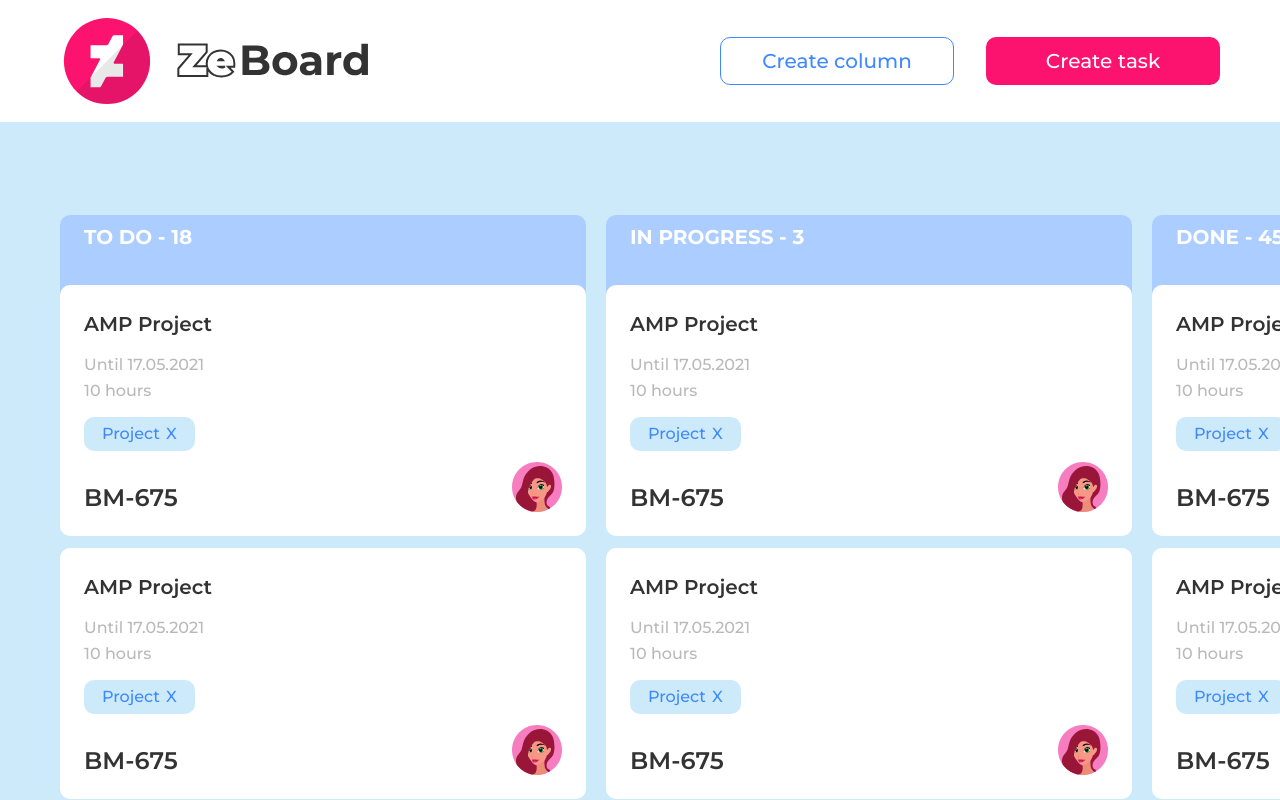
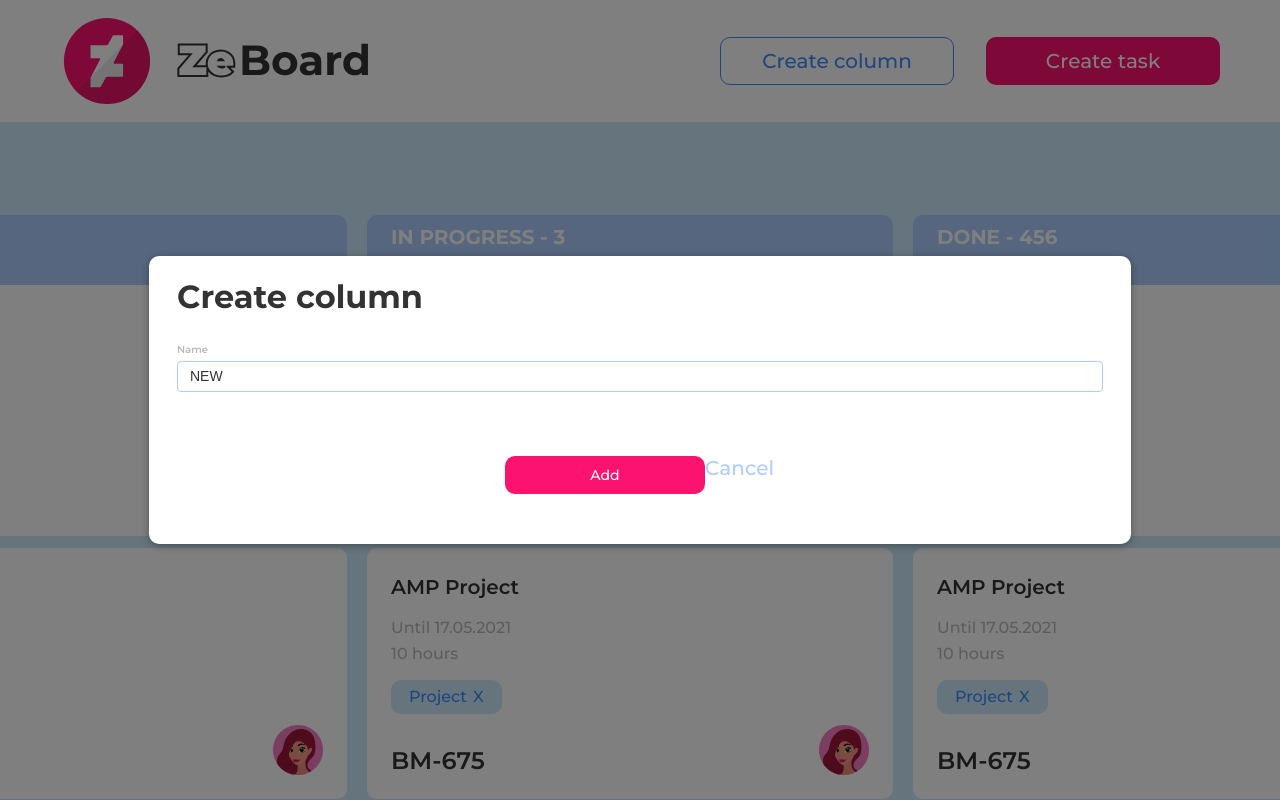
Before and after one commit to Poznalex/my-crm-main, a Vue app: page / in a window 1280 px wide. Both pictures are taken after a click on the button "Create column". Shown: the top 800 px of the page. Built offline with nearby package versions, Linux system fonts and the light colour scheme.

Commit message:
14#create column

```diff
--- a/src/App.vue
+++ b/src/App.vue
@@ -1,11 +1,38 @@
 <script setup>
-import Header from "/src/components/Header.vue"
-import Main from "/src/components/Main.vue"
+import { ref } from "vue";
+import Header from "/src/components/Header.vue";
+import Main from "/src/components/Main.vue";
+import Modal from "/src/components/Modal/Modal.vue";
+
+const isShowModal = ref(false);
+const modalComponent = ref(null);
+
+function openModal(data) {
+    // debugger;
+    isShowModal.value = true;
+    modalComponent.value = data;
+}
+
+function closeModal() {
+    // debugger;
+    isShowModal.value = false;
+    modalComponent.value = null;
+}
 </script>
 
 <template>
-    <Header />
-    <Main />
+    <Header
+        @open-modal="openModal"/>
+    <Main
+        @open-modal="openModal"
+    />
+    <Teleport to="body">
+        <modal v-show="isShowModal"
+        :defaultComponent="modalComponent"
+            @close="closeModal">
+        </modal>
+    </Teleport>
 </template>
 
-<style scoped></style>
+<style scoped>
+</style>
--- a/src/components/Column.vue
+++ /dev/null
@@ -1,129 +0,0 @@
-<script>
-import TaskCard from "/src/components/TaskCard/TaskCard.vue";
-
-export default {
-    components: {
-        TaskCard,
-    },
-
-    props: {
-        title: {
-            type: String,
-            default: "",
-        },
-
-        amountTasks: {
-            type: Number,
-            default: "",
-        },
-    },
-
-    data() {
-        return {
-            isOpened: false,
-        };
-    },
-
-    methods: {
-        showTasks() {
-            const isMobile = window.innerWidth < 768;
-            if (isMobile) this.isOpened = !this.isOpened;
-        },
-    },
-};
-</script>
-
-<template>
-    <div class="column" :class="{ 'column--open': isOpened }">
-        <div class="column__header" @click="showTasks">
-            <div class="column__header-title">
-                {{ title }} - {{ amountTasks }}
-            </div>
-            <img
-                class="column__arrow"
-                alt="arrow"
-                src="/src/assets/images/main/column-arrow.svg"
-            />
-        </div>
-        <div class="column__tasks">
-            <TaskCard projectName="X" />
-            <TaskCard projectName="X" />
-            <TaskCard projectName="X" />
-        </div>
-    </div>
-</template>
-
-<style>
-.column {
-    width: 100%;
-}
-
-.column__header {
-    display: flex;
-    justify-content: space-between;
-    align-items: center;
-    width: 100%;
-    height: 44px;
-    background: var(--main-color-light-blue);
-    margin-bottom: 10px;
-    border-radius: 10px;
-    padding: 10px 14px 10px 10px;
-}
-
-.column__header-title {
-    width: auto;
-    justify-content: center;
-    align-items: center;
-    color: var(--main-color-white);
-    font-weight: 700;
-    font-size: 16px;
-    text-transform: uppercase;
-    overflow: hidden;
-    white-space: nowrap;
-    text-overflow: ellipsis;
-}
-
-.column__arrow {
-    margin-left: 14px;
-}
-
-.column--open .column__header img {
-    rotate: 180deg;
-}
-
-.column__tasks {
-    display: none;
-    margin-bottom: 10px;
-}
-
-.column--open .column__tasks {
-    display: block;
-}
-
-@media screen and (min-width: 768px) {
-    .column {
-        margin-right: 20px;
-        width: 526px;
-        flex-shrink: 0;
-    }
-
-    .column__header {
-        align-items: start;
-        height: 118px;
-        padding: 10px 24px;
-    }
-
-    .column__header-title {
-        font-size: 20px;
-    }
-
-    .column__tasks {
-        display: block;
-        margin-top: -58px;
-    }
-
-    .column__arrow {
-        display: none;
-    }
-}
-</style>
--- /dev/null
+++ b/src/components/Column/Column.vue
@@ -0,0 +1,104 @@
+<script setup>
+import { ref } from "vue";
+import TaskCard from "/src/components/TaskCard/taskCard.vue";
+
+const props = defineProps(["title", "amountTasks"]);
+let isOpened = ref(false);
+const showTasks = () => {
+  const isMobile = window.innerWidth < 768;
+  if (isMobile) isOpened.value = !isOpened.value;
+};
+</script>
+
+<template>
+  <div class="column" :class="{ 'column--open': isOpened }">
+    <div class="column__header" @click="showTasks">
+      <div class="column__header-title">{{ title }} - {{ amountTasks }}</div>
+      <img
+        class="column__arrow"
+        alt="arrow"
+        src="/src/assets/images/main/column-arrow.svg"
+      />
+    </div>
+    <div class="column__tasks">
+      <TaskCard projectName="X" />
+      <TaskCard projectName="X" />
+      <TaskCard projectName="X" />
+    </div>
+  </div>
+</template>
+
+<style>
+.column {
+  width: 100%;
+}
+
+.column__header {
+  display: flex;
+  justify-content: space-between;
+  align-items: center;
+  width: 100%;
+  height: 44px;
+  background: var(--main-color-light-blue);
+  margin-bottom: 10px;
+  border-radius: 10px;
+  padding: 10px 14px 10px 10px;
+}
+
+.column__header-title {
+  width: auto;
+  justify-content: center;
+  align-items: center;
+  color: var(--main-color-white);
+  font-weight: 700;
+  font-size: 16px;
+  text-transform: uppercase;
+  overflow: hidden;
+  white-space: nowrap;
+  text-overflow: ellipsis;
+}
+
+.column__arrow {
+  margin-left: 14px;
+}
+
+.column--open .column__header img {
+  rotate: 180deg;
+}
+
+.column__tasks {
+  display: none;
+  margin-bottom: 10px;
+}
+
+.column--open .column__tasks {
+  display: block;
+}
+
+@media screen and (min-width: 768px) {
+  .column {
+    margin-right: 20px;
+    width: 526px;
+    flex-shrink: 0;
+  }
+
+  .column__header {
+    align-items: start;
+    height: 118px;
+    padding: 10px 24px;
+  }
+
+  .column__header-title {
+    font-size: 20px;
+  }
+
+  .column__tasks {
+    display: block;
+    margin-top: -58px;
+  }
+
+  .column__arrow {
+    display: none;
+  }
+}
+</style>
--- /dev/null
+++ b/src/components/Column/CreateColumnForm.vue
@@ -0,0 +1,127 @@
+<script setup>
+import ModalClose from "/src/components/Modal/ModalClose.vue";
+</script>
+
+
+<template>
+    <div class="create-column">
+        <div class="create-column__text">Create column</div>
+        <form class="create-column__form">
+            <label class="create-column__form-label" for="name">Name</label>
+            <br />
+            <input
+                type="text"
+                id="name"
+                name="name"
+                placeholder="NEW"
+                maxlength="75"
+            />
+        </form>
+        <div class="create-column__button-add">
+            <p class="create-column__button-text">Add</p>
+        </div>
+        <ModalClose
+            class="create-column__button-cancel"
+            @close="$emit('close')"
+        />
+    </div>
+</template>
+
+
+<style scoped>
+.create-column {
+    display: flex;
+    flex-wrap: wrap;
+    justify-content: center;
+}
+
+.create-column__text {
+    width: 100%;
+    margin-bottom: 18px;
+    color: var(--main-color-black);
+    font-size: 20px;
+    font-weight: 700;
+}
+
+.create-column__form {
+    margin-bottom: 32px;
+    width: 100%;
+}
+
+
+.create-column__form-label {
+    font-size: 10px;
+    color: var(--main-color-grey);
+    font-weight: 600;
+}
+
+#name {
+    box-sizing: border-box;
+    width: 100%;
+    margin-top: 4px;
+    border: 1px solid var(--main-color-light-blue);
+    border-radius: 4px;
+    padding: 7px 12px;
+}
+
+::placeholder {
+    font-size: 12px;
+    font-weight: 500;
+    color: var(--main-color-black);
+}
+
+.create-column__button-add {
+    width: 100%;
+    background-color: var(--main-color-pink);
+    border-radius: 6px;
+    margin-bottom: 18px;
+}
+
+.create-column__button-text {
+    text-align: center;
+    padding: 10px;
+    font-size: 14px;
+    color: var(--main-color-white);
+}
+
+.create-column__button-cancel {
+    width: 50px;
+}
+
+@media screen and (min-width: 768px) {
+    .create-column {
+        /* display: flex; */
+        flex-wrap: wrap;
+        padding: 16px;
+    }
+
+    .create-column__text {
+        width: 100%;
+        margin-bottom: 32px;
+        font-size: 32px;
+    }
+
+    ::placeholder {
+        font-size: 14px;
+    }
+
+    #name {
+        width: 100%;
+    }
+
+    .create-column__button-add {
+        width: 200px;
+        border-radius: 10px;
+    }
+
+    .create-column__form {
+        margin-bottom: 64px;
+    }
+
+    .create-column__button-cancel {
+        width: 70px;
+        font-size: 20px;
+
+    }
+}
+</style>
--- a/src/components/Header.vue
+++ b/src/components/Header.vue
@@ -1,4 +1,6 @@
-<script setup></script>
+<script setup>
+import CreateColumnForm from "/src/components/Column/CreateColumnForm.vue";
+</script>
 
 <template>
     <div class="header">
@@ -9,7 +11,12 @@
                 src="/src/assets/images/header/logo-header.svg"
             />
         </div>
-        <button class="header__button btn-column">Create column</button>
+        <button
+            class="header__button btn-column"
+            @click="$emit('open-modal', CreateColumnForm)"
+        >
+            Create column
+        </button>
         <button class="header__button btn-task">Create task</button>
         <div class="header__plus">
             <img alt="logo" src="/src/assets/images/header/icon-plus.svg" />
--- a/src/components/Main.vue
+++ b/src/components/Main.vue
@@ -1,5 +1,7 @@
 <script setup>
-import Column from "/src/components/Column.vue";
+import Column from "/src/components/Column/Column.vue";
+import CreateColumnForm from "/src/components/Column/CreateColumnForm.vue";
+import ModalClose from "/src/components/Modal/ModalClose.vue";
 </script>
 
 <template>
@@ -8,7 +10,10 @@ import Column from "/src/components/Column.vue";
         <Column title="in progress" amountTasks="3" />
         <Column title="done" amountTasks="456" />
 
-        <div class="main__create-column">
+        <div
+            class="main__create-column"
+            @click="$emit('open-modal', CreateColumnForm)"
+        >
             <div class="create-column__text">Create column</div>
             <div class="create-column__icon">
                 <img alt="plus" src="/src/assets/images/main/create-plus.svg" />
@@ -22,11 +27,12 @@ import Column from "/src/components/Column.vue";
     display: flex;
     flex-direction: column;
     padding: 24px 10px 0;
+    justify-content: center;
+    align-items: center;
 }
 
 .main__create-column {
     display: flex;
-    justify-content: center;
     align-items: center;
 }
 
--- /dev/null
+++ b/src/components/Modal/Modal.vue
@@ -0,0 +1,62 @@
+<script setup>
+const props = defineProps({
+    defaultComponent: {
+        type: Object,
+        default: null,
+    },
+});
+</script>
+
+<template>
+    <Transition name="modal">
+        <div class="modal-mask">
+            <div v-if="defaultComponent" class="modal-container">
+                <component :is="defaultComponent" @close="$emit('close')" />
+            </div>
+        </div>
+    </Transition>
+</template>
+
+
+
+<style scoped>
+.modal-mask {
+    position: fixed;
+    z-index: 9998;
+    top: 0;
+    left: 0;
+    width: 100%;
+    height: 100%;
+    background-color: rgba(0, 0, 0, 0.5);
+    display: flex;
+    transition: opacity 0.3s ease;
+}
+
+.modal-container {
+    width: 100%;
+    max-width: 982px;
+    margin-top: 62px;
+    margin-right: 10px;
+    margin-bottom: auto;
+    margin-left: 10px;
+    padding: 16px 12px;
+    background-color: #fff;
+    border-radius: 10px;
+    box-shadow: 0 2px 8px rgba(0, 0, 0, 0.33);
+    transition: all 0.3s ease;
+}
+
+.modal-enter-from {
+    opacity: 0;
+}
+
+.modal-leave-to {
+    opacity: 0;
+}
+
+@media screen and (min-width: 768px) {
+    .modal-container {
+        margin: auto;
+    }
+}
+</style>
--- /dev/null
+++ b/src/components/Modal/ModalClose.vue
@@ -0,0 +1,17 @@
+<script setup>
+</script>
+
+<template>
+
+        <div class="modal-default-button" @click="$emit('close')">
+            Cancel
+        </div>
+</template>
+
+<style scoped>
+
+.modal-default-button {
+    color: var(--main-color-light-blue);
+    font-size: 14px;
+}
+</style>
```
Also changed, not shown: src/components/TaskCard/TaskCard.vue (+5 -21 lines).
